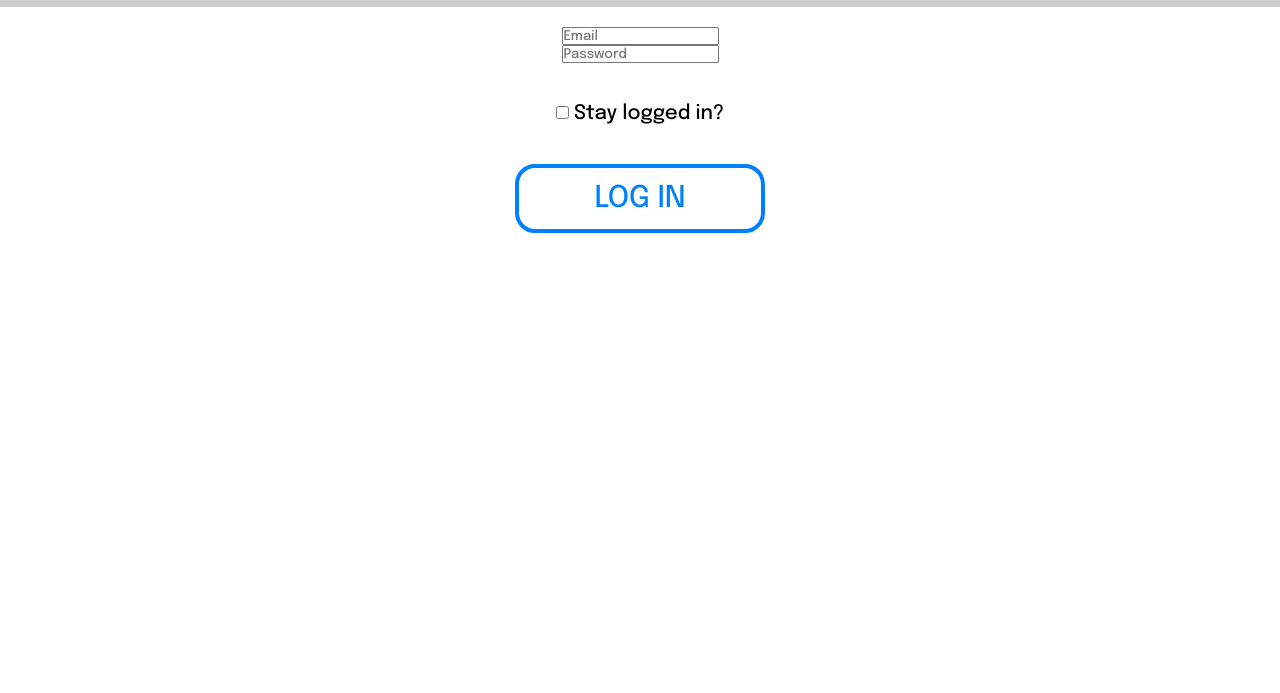
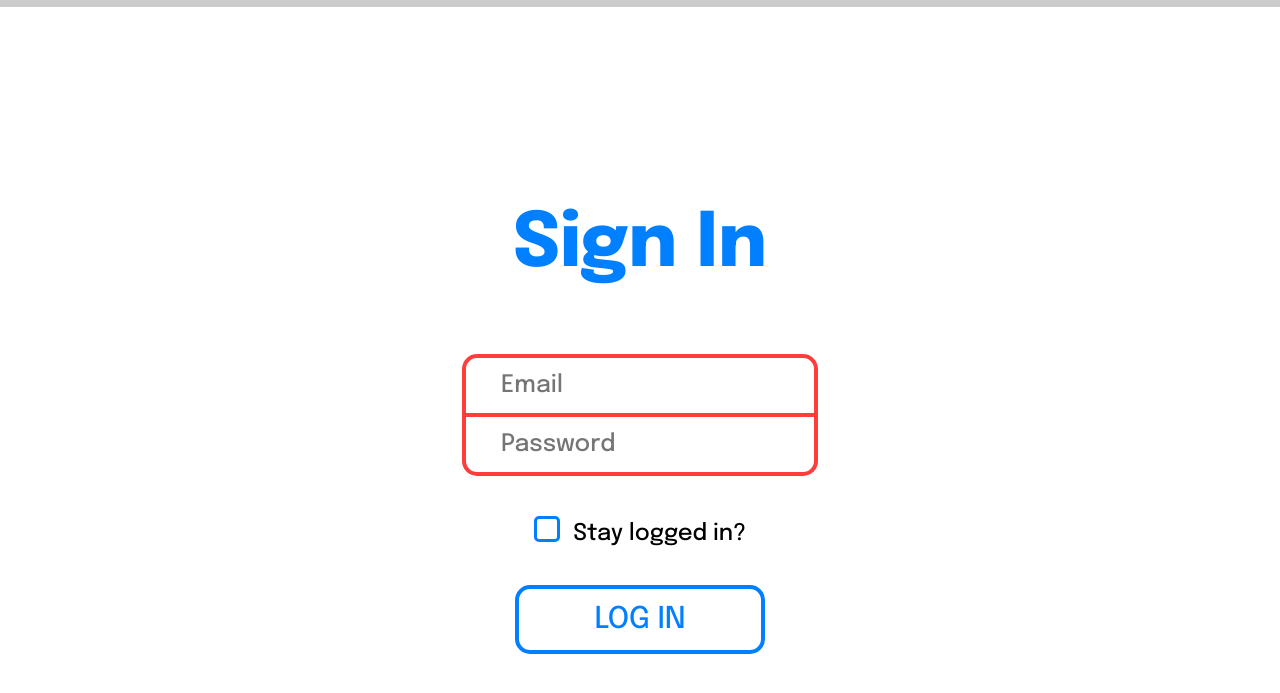
Before and after one commit to Rafael1268/company-website, a plain HTML site: page signin.html in a window 1280 px wide. Shown: the part 93-786 px from the top of the page. Drawn offline with Linux system fonts and the light colour scheme.

Commit message:
Created sign in page

```diff
--- a/main.css
+++ b/main.css
@@ -4,6 +4,11 @@
   font-family: Epilogue;
   margin: 0;
   padding: 0;
+}
+
+h1 {
+  color:rgb(0, 128, 255);
+  font-size: 75px;
 }
 
 h3 {
@@ -48,6 +53,17 @@ a {
 }
 
 /* Login page */
+.signInField {
+  display: flex;
+  flex-direction: column;
+  justify-content: center;
+  align-items: center;
+}
+
+.signInField h1 {
+  margin: 200px 0 50px 0;
+}
+
 form {
   display: flex;
   flex-direction: column;
@@ -60,17 +76,68 @@ form {
   margin: 20px 0;
 }
 
+.loginMailPassword input {
+  padding: 15px 35px;
+  font-size: 24px;
+  border: 4.5px solid rgb(0, 128, 255);
+}
+
+.loginMailPassword input:focus {
+  background-color: rgb(215, 214, 214);
+  outline: none;
+}
+
+#email {
+  border-radius: 15px 15px 0 0;
+}
+
+#email:invalid {
+  border: 4.5px solid rgb(255, 61, 61);
+}
+
+#password {
+  border-top: none;
+  border-radius: 0 0 15px 15px;
+}
+
+#password:invalid {
+  border: 4.5px solid rgb(255, 61, 61);
+  border-top: none;
+}
+
 .loginCheckbox {
   margin: 20px 0;
-  font-size: 20px;
+  font-size: 23px;
+}
+
+.loginCheckbox input {
+  -webkit-appearance: none;
+  appearance: none;
+  width: 20px;
+  height: 20px;
+  border: 3px solid rgb(0, 128, 255);
+  border-radius: 5px;
+  vertical-align: -2px;
+  margin-right: 7.5px;
+  padding: 10px;
+}
+
+.loginCheckbox input:checked {
+  background-color: rgb(0, 128, 255);
 }
 
 .loginSubmit button {
   background-color: rgba(255, 255, 255, 0);
   color: rgb(0, 128, 255);
   border: 4px solid rgb(0, 128, 255);
-  border-radius: 20px;
+  border-radius: 15px;
   font-size: 30px;
   padding: 15px 75px;
   margin: 20px 0;
+  transition: 0.25s;
 }
+
+.loginSubmit button:hover {
+  background-color: rgb(0, 128, 255);
+  color: white;
+}
--- a/signin.html
+++ b/signin.html
@@ -25,11 +25,14 @@
       <a href="">Sign Up</a>
     </div>
   </nav>
-  <div>
+  <div class="signInField">
+    <div class="signInTitle">
+      <h1>Sign In</h1>
+    </div>
     <form action="" method="post">
       <div class="loginMailPassword">
-        <input type="email" name="user_email" id="email" placeholder="Email">
-        <input type="password" name="user_password" id="password" placeholder="Password">
+        <input type="email" name="user_email" id="email" placeholder="Email" required>
+        <input type="password" name="user_password" id="password" placeholder="Password" minlength="6" required>
       </div>
       <div class="loginCheckbox">
         <input type="checkbox" name="stay_logged" id="stayLogged">
```
